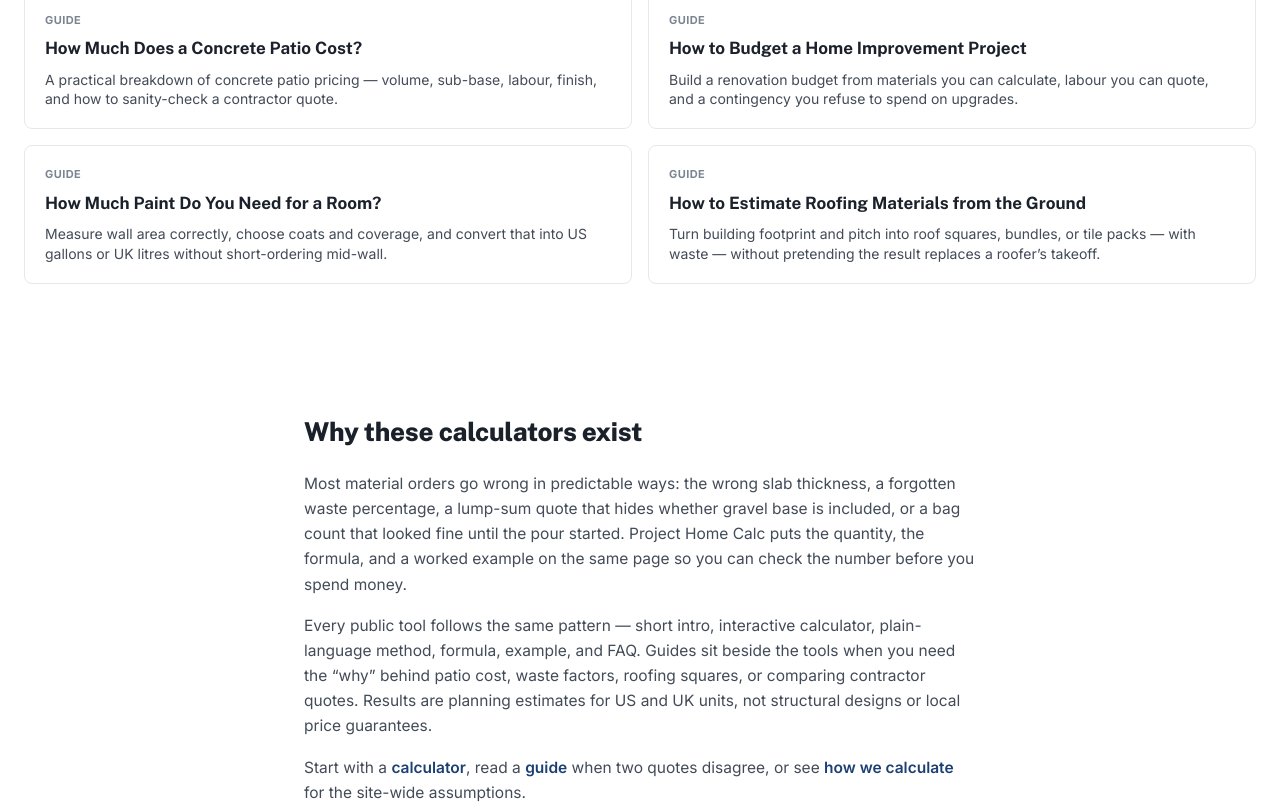
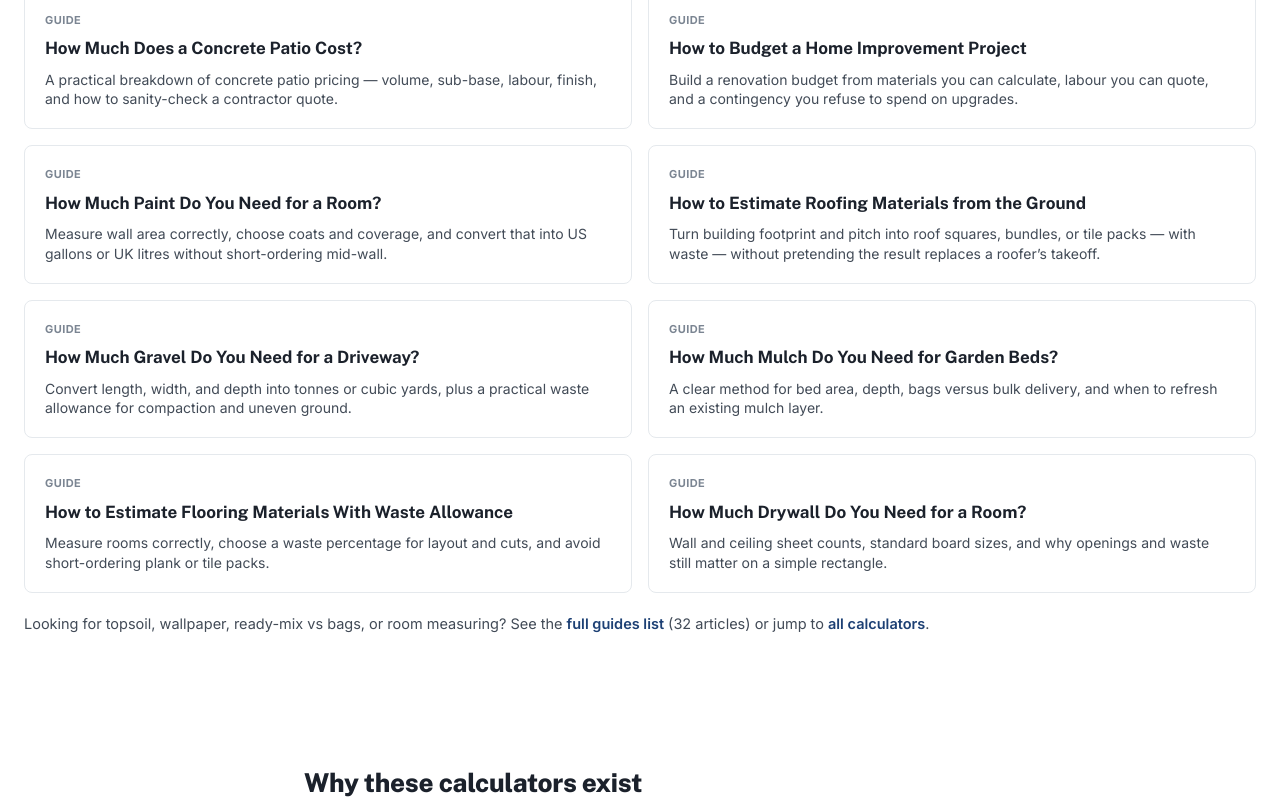
Before and after one commit to shoaib195/project-home-calc, a Next.js app: page / in a window 1280 px wide. Shown: the part 3268-4072 px from the top of the page. Built offline with nearby package versions, Linux system fonts and the light colour scheme; no server answers; the database is empty.

Commit message:
content fixes v4

```diff
--- a/src/app/(site)/page.tsx
+++ b/src/app/(site)/page.tsx
@@ -236,10 +236,21 @@ export default async function HomePage() {
           </Link>
         </div>
         <div className="mt-6 grid grid-cols-1 gap-4 sm:grid-cols-2">
-          {guides.slice(0, 4).map((g) => (
+          {guides.slice(0, 8).map((g) => (
             <GuideCard key={g.slug} guide={g} />
           ))}
         </div>
+        <p className="mt-5 text-[14.5px] text-text-2">
+          Looking for topsoil, wallpaper, ready-mix vs bags, or room measuring? See the{" "}
+          <Link href="/guides" className="font-semibold text-accent-strong hover:underline">
+            full guides list
+          </Link>{" "}
+          ({guides.length} articles) or jump to{" "}
+          <Link href="/calculators" className="font-semibold text-accent-strong hover:underline">
+            all calculators
+          </Link>
+          .
+        </p>
         <Link href="/guides" className="mt-4 inline-block text-[14px] font-semibold text-accent-strong hover:underline sm:hidden">
           View all guides →
         </Link>
--- a/src/app/sitemap.ts
+++ b/src/app/sitemap.ts
@@ -34,7 +34,7 @@ export default async function sitemap(): Promise<MetadataRoute.Sitemap> {
     .map((t) => ({
       url: `${SITE_URL}/calculators/${t.category}/${t.slug}`,
       lastModified: new Date(t.updated),
-      changeFrequency: "monthly" as const,
+      changeFrequency: "weekly" as const,
       priority: 0.9,
     }));
 
@@ -43,8 +43,8 @@ export default async function sitemap(): Promise<MetadataRoute.Sitemap> {
     .map((g) => ({
       url: `${SITE_URL}/guides/${g.slug}`,
       lastModified: new Date(g.updated),
-      changeFrequency: "monthly" as const,
-      priority: 0.7,
+      changeFrequency: "weekly" as const,
+      priority: 0.75,
     }));
 
   return [...staticRoutes, ...categoryRoutes, ...toolRoutes, ...guideRoutes];
--- a/src/lib/data/guides-extra.ts
+++ b/src/lib/data/guides-extra.ts
@@ -1630,7 +1630,7 @@ export const extraGuides: Guide[] = [
     title: "How Much Topsoil Do You Need?",
     description:
       "Turn bed or lawn measurements into cubic yards or metres — depths for new beds vs topdressing, bags vs bulk, and what topsoil calculators leave out.",
-    updated: "2026-09-12",
+    updated: "2026-09-19",
     relatedTools: ["topsoil-calculator", "mulch-calculator", "gravel-calculator", "sand-calculator"],
     metaTitle: "How Much Topsoil Do You Need? Beds, Lawns & Cubic Yards",
     metaDescription:
@@ -1732,7 +1732,7 @@ export const extraGuides: Guide[] = [
     title: "How Many Wallpaper Rolls for a Room?",
     description:
       "Measure walls the way a paperhanger does — openings, pattern match, roll coverage — and stop guessing from floor area alone.",
-    updated: "2026-09-12",
+    updated: "2026-09-19",
     relatedTools: ["wallpaper-calculator", "paint-calculator", "paint-cost-calculator", "drywall-calculator"],
     metaTitle: "How Many Wallpaper Rolls for a Room? Pattern Waste Guide",
     metaDescription:
@@ -1841,7 +1841,7 @@ export const extraGuides: Guide[] = [
     title: "Ready-Mix vs Bagged Concrete: Which Should You Order?",
     description:
       "An honest break-even around one cubic yard — labour time, short-load fees, colour consistency, and when bags beat a truck for posts and small pads.",
-    updated: "2026-09-14",
+    updated: "2026-09-19",
     relatedTools: [
       "concrete-calculator",
       "concrete-bag-calculator",
@@ -1957,7 +1957,7 @@ export const extraGuides: Guide[] = [
     title: "How to Measure a Room for Paint, Flooring, and Wallpaper",
     description:
       "Practical tape-measure steps for walls vs floors, openings, L-shapes, ceiling height mistakes, and when a quick sketch saves a wrong order.",
-    updated: "2026-09-14",
+    updated: "2026-09-19",
     relatedTools: [
       "paint-calculator",
       "flooring-calculator",
--- a/src/lib/data/tools-extra.ts
+++ b/src/lib/data/tools-extra.ts
@@ -470,7 +470,7 @@ export const extraTools: Tool[] = [
     ],
     relatedTools: ["mulch-calculator", "gravel-calculator", "sand-calculator"],
     relatedGuides: ["how-much-topsoil-do-you-need", "how-much-mulch-do-you-need"],
-    updated: "2026-09-12",
+    updated: "2026-09-19",
   },
   {
     slug: "wallpaper-calculator",
@@ -534,6 +534,6 @@ export const extraTools: Tool[] = [
     ],
     relatedTools: ["paint-calculator", "paint-cost-calculator", "drywall-calculator"],
     relatedGuides: ["how-many-wallpaper-rolls-for-a-room", "how-much-paint-for-a-room", "how-to-measure-a-room-for-materials"],
-    updated: "2026-09-12",
+    updated: "2026-09-19",
   },
 ];
```
